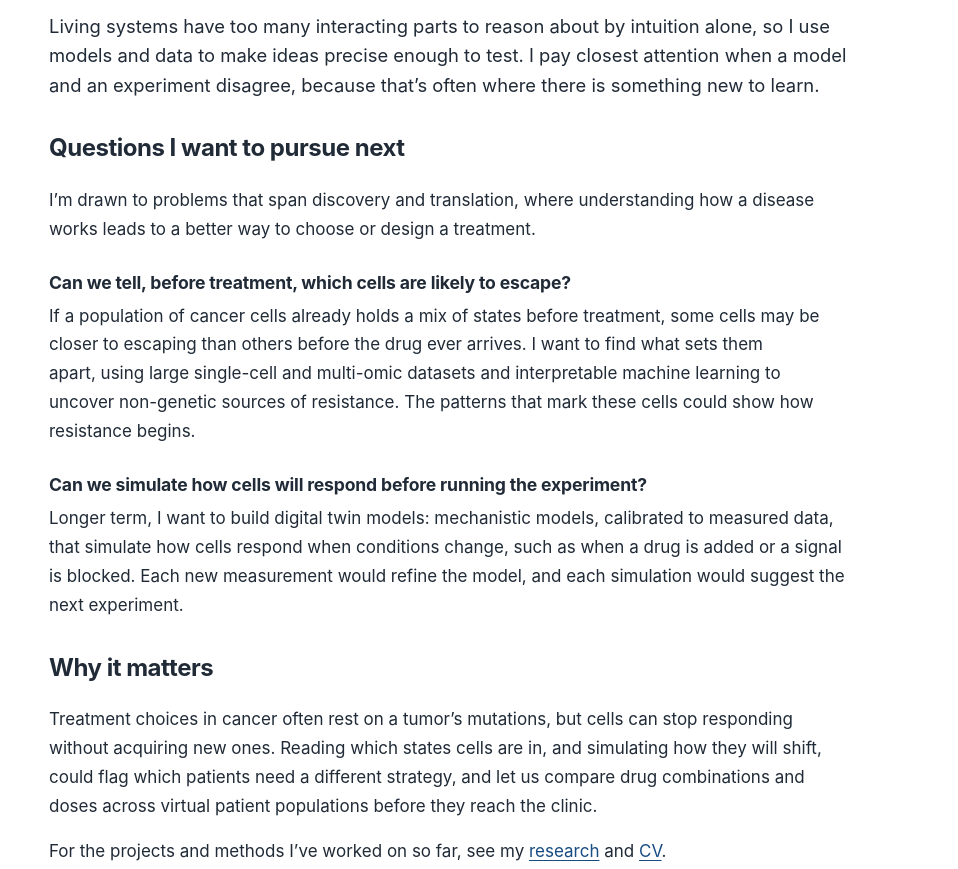
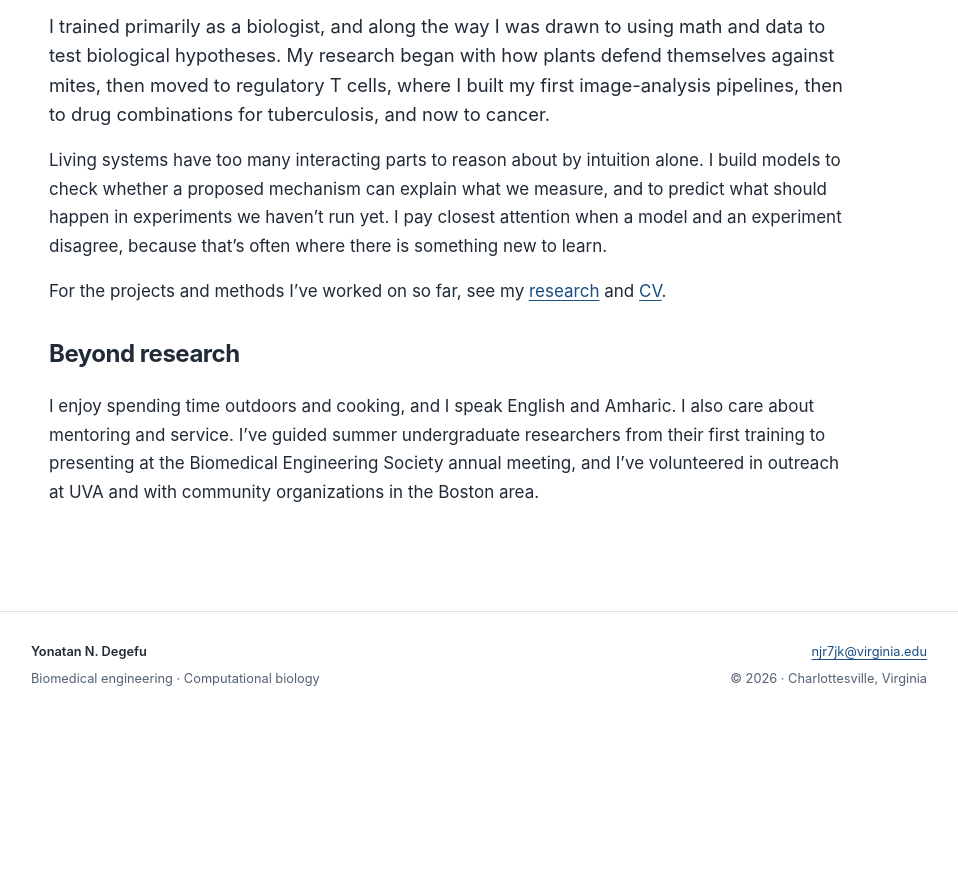
Before and after one commit to YonaNeg/YonaNeg.github.io, an Astro site: page /about in a window 1280 px wide. Shown: the part 240-1109 px from the top of the page, without its empty margins (161-1119 px from the left). After the commit the page ends 958 px from the top, so only its background shows below. Built offline with nearby package versions, Linux system fonts and the light colour scheme; Astro itself is replaced by a stand-in of ours.

Commit message:
Update about page

```diff
--- a/src/pages/about.astro
+++ b/src/pages/about.astro
@@ -3,51 +3,23 @@ import BaseLayout from '../layouts/BaseLayout.astro';
 import { withBase } from '../utils/paths';
 ---
 
-<BaseLayout title="About - Yonatan N. Degefu" description="Why Yonatan N. Degefu approaches biology through computation, and the questions about treatment resistance, biomarkers, and digital twins that motivate the next stage of the work.">
+<BaseLayout title="About - Yonatan N. Degefu" description="How Yonatan N. Degefu moved from biology to quantitative research on how cells change state, and why it matters.">
   <div class="about-container">
     <p class="eyebrow page-kicker">What motivates me</p>
     <h1>About Me</h1>
 
     <section class="bio-section">
       <p class="about-lede">
-        Living systems have too many interacting parts to reason about by intuition alone, so I use
-        models and data to make ideas precise enough to test. I pay closest attention when a model
-        and an experiment disagree, because that’s often where there is something new to learn.
+        I trained primarily as a biologist, and along the way I was drawn to using math and data to
+        test biological hypotheses. My research began with how plants defend themselves against
+        mites, then moved to regulatory T cells, where I built my first image-analysis pipelines, then
+        to drug combinations for tuberculosis, and now to cancer.
       </p>
-    </section>
-
-    <section class="bio-section" aria-labelledby="future-heading">
-      <h2 id="future-heading">Questions I want to pursue next</h2>
       <p>
-        I’m drawn to problems that span discovery and translation, where understanding how a disease
-        works leads to a better way to choose or design a treatment.
-      </p>
-
-      <h3>Can we tell, before treatment, which cells are likely to escape?</h3>
-      <p>
-        If a population of cancer cells already holds a mix of states before treatment, some cells
-        may be closer to escaping than others before the drug ever arrives. I want to find what sets
-        them apart, using large single-cell and multi-omic datasets and interpretable machine learning
-        to uncover non-genetic sources of resistance. The patterns that mark these cells could show
-        how resistance begins.
-      </p>
-
-      <h3>Can we simulate how cells will respond before running the experiment?</h3>
-      <p>
-        Longer term, I want to build digital twin models: mechanistic models, calibrated to measured
-        data, that simulate how cells respond when conditions change, such as when a drug is added or
-        a signal is blocked. Each new measurement would refine the model, and each simulation would
-        suggest the next experiment.
-      </p>
-    </section>
-
-    <section class="bio-section" aria-labelledby="why-heading">
-      <h2 id="why-heading">Why it matters</h2>
-      <p>
-        Treatment choices in cancer often rest on a tumor’s mutations, but cells can stop responding
-        without acquiring new ones. Reading which states cells are in, and simulating how they will
-        shift, could flag which patients need a different strategy, and let us compare drug
-        combinations and doses across virtual patient populations before they reach the clinic.
+        Living systems have too many interacting parts to reason about by intuition alone. I build
+        models to check whether a proposed mechanism can explain what we measure, and to predict what
+        should happen in experiments we haven’t run yet. I pay closest attention when a model and an
+        experiment disagree, because that’s often where there is something new to learn.
       </p>
       <p>
         For the projects and methods I’ve worked on so far, see
```
